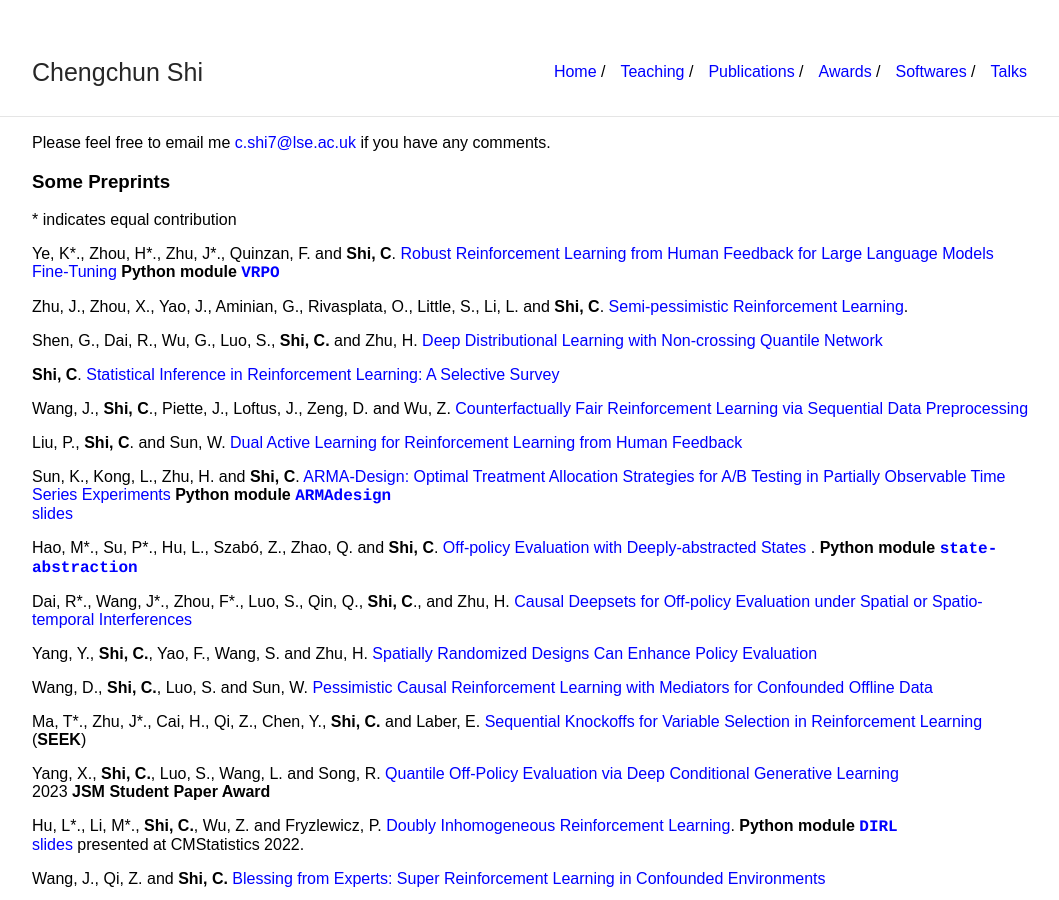
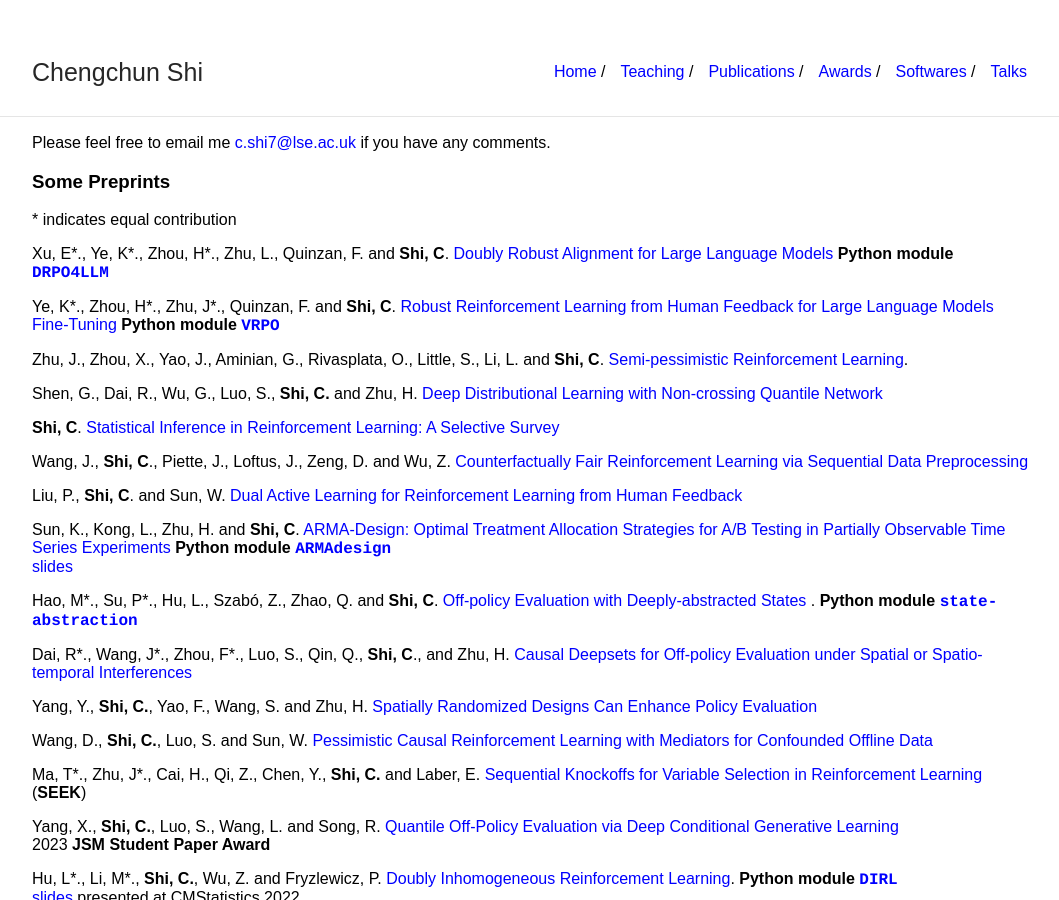
Before and after one commit to callmespring/callmespring.github.io, a Jekyll site: the page built from publication.md, in a window 1280 px wide and 900 px high. Shown: the whole window, without its empty margins (108-1167 px from the left). Built offline with Jekyll 4.4.1, drawn with Linux system fonts in a browser that asks for light colours.

Commit message:
Update publication.md

```diff
--- a/publication.md
+++ b/publication.md
@@ -10,6 +10,8 @@ Please feel free to email me <c.shi7@lse.ac.uk> if you have any comments.
 ### Some Preprints
 
 \* indicates equal contribution
+
+Xu, E\*., Ye, K\*., Zhou, H\*., Zhu, L.,  Quinzan, F. and **Shi, C**. [Doubly Robust Alignment for Large Language Models](https://arxiv.org/pdf/2506.01183) **Python module**  [<span style="font-family:courier;">**DRPO4LLM**</span>](https://github.com/DRPO4LLM/DRPO4LLM)
 
 Ye, K\*., Zhou, H\*., Zhu, J\*., Quinzan, F. and **Shi, C**. [Robust Reinforcement Learning from Human Feedback for Large Language Models Fine-Tuning](https://arxiv.org/pdf/2504.03784) **Python module**  [<span style="font-family:courier;">**VRPO**</span>](https://github.com/VRPO/VRPO)
 
```
